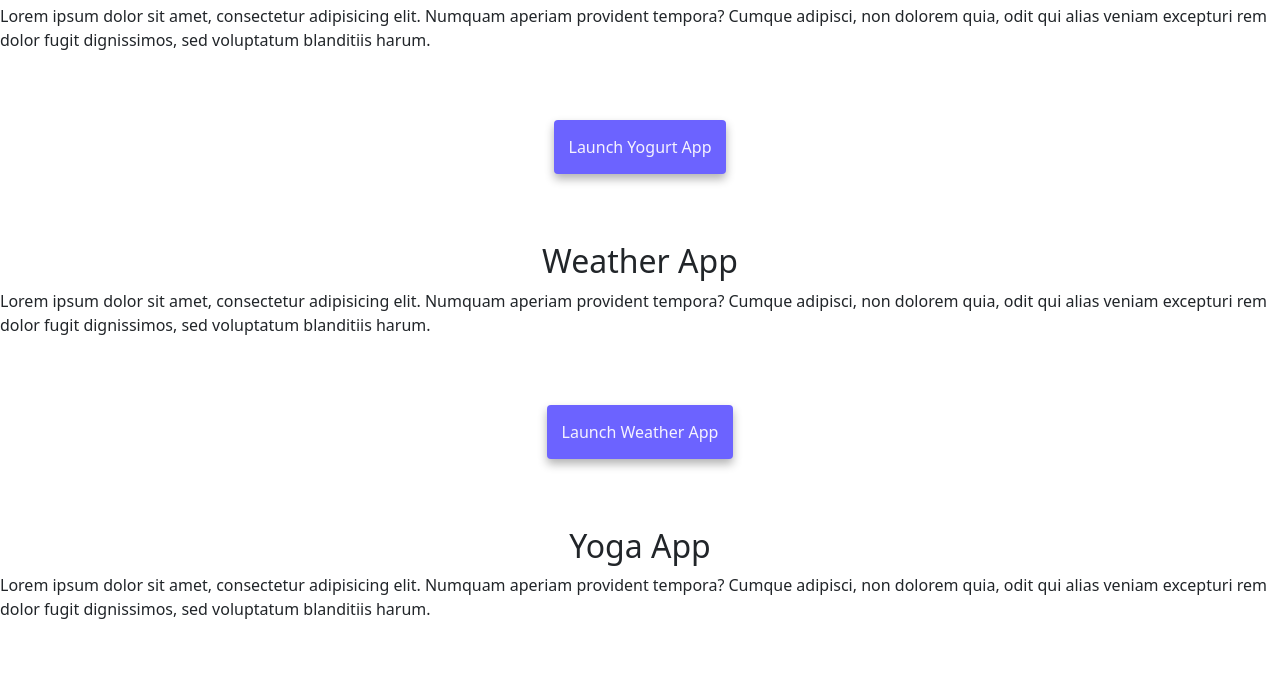
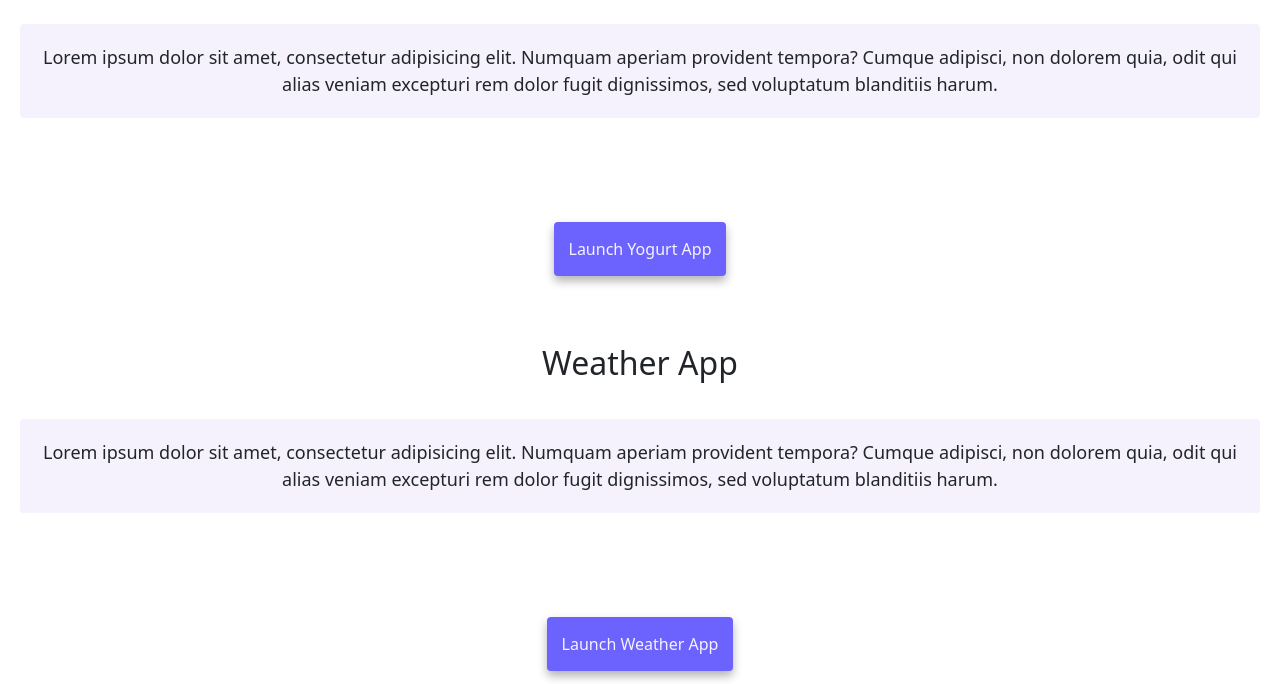
Before and after one commit to Seyitanx/homework-challenge, a plain HTML site: page index.html in a window 1280 px wide. Shown: the part 476-1160 px from the top of the page. Drawn offline with nearby package versions, Linux system fonts and the light colour scheme.

Commit message:
made changes to the CSS

```diff
--- a/index.html
+++ b/index.html
@@ -55,23 +55,24 @@
     </div>
 
           <h2 class="mt-5">Yoghurt App</h2>
-          <div class="mb-3">
-
-            Lorem ipsum dolor sit amet, consectetur adipisicing elit. Numquam
+          <div class="paragraph mb-3">
+            <p>Lorem ipsum dolor sit amet, consectetur adipisicing elit. Numquam
             aperiam provident tempora? Cumque adipisci, non dolorem quia, odit
             qui alias veniam excepturi rem dolor fugit dignissimos, sed
-            voluptatum blanditiis harum.
+            voluptatum blanditiis harum.</p>
+
           </div>
           <div class="project-link mt-5">
             <a href="#" class="project">Launch Yogurt App</a>
           </div>
 
           <h2 class="mt-5">Weather App</h2>
-          <div class="mb-3">
-            Lorem ipsum dolor sit amet, consectetur adipisicing elit. Numquam
+          <div class=" paragraph mt-3">
+              <p>Lorem ipsum dolor sit amet, consectetur adipisicing elit. Numquam
             aperiam provident tempora? Cumque adipisci, non dolorem quia, odit
             qui alias veniam excepturi rem dolor fugit dignissimos, sed
-            voluptatum blanditiis harum.
+            voluptatum blanditiis harum.</p>
+
           </div>
           <div class="project-link mt-5">
             <a href="#" class="project">Launch Weather App</a>
@@ -80,11 +81,12 @@
 
 
           <h2 class="mt-5">Yoga App</h2>
-          <div class="mb-3">
-            Lorem ipsum dolor sit amet, consectetur adipisicing elit. Numquam
+          <div class="paragraph mb-3">
+              <p>Lorem ipsum dolor sit amet, consectetur adipisicing elit. Numquam
             aperiam provident tempora? Cumque adipisci, non dolorem quia, odit
             qui alias veniam excepturi rem dolor fugit dignissimos, sed
-            voluptatum blanditiis harum.
+            voluptatum blanditiis harum.</p>
+
           </div>
           <div class="project-link mt-5">
             <a href="#" class="project">Launch Yoga App</a>
--- a/src/style.css
+++ b/src/style.css
@@ -96,3 +96,10 @@ p {
   color: var(--secondary-color);
   text-decoration: none;
 }
+.paragraph {
+  padding: 20px;
+  border-radius: 4px;
+  font-size: 18px;
+  line-height: 1.5;
+  text-align: center;
+}
```
